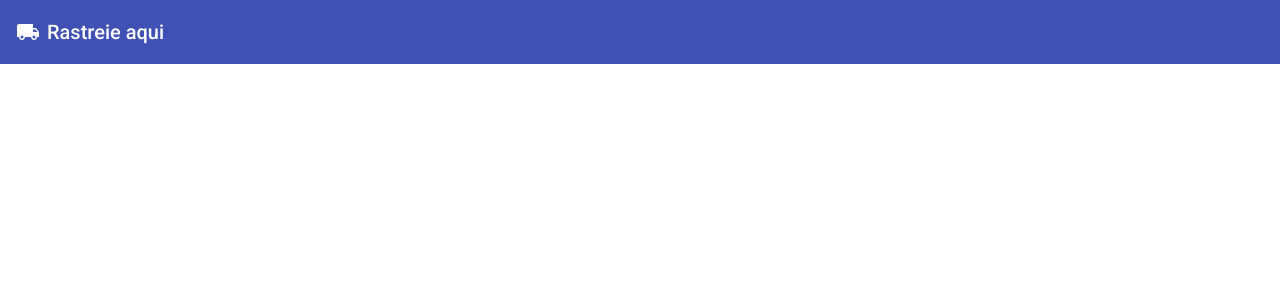
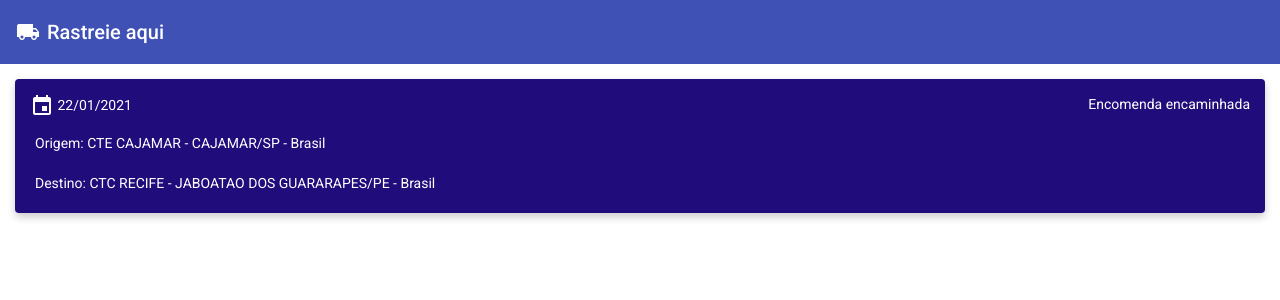
Before and after one commit to eduardo-martiniano/rastreie-aqui, an Angular app: page / in a window 1280 px wide. Shown: the top 300 px of the page. Built offline with nearby package versions, Linux system fonts and the light colour scheme.

Commit message:
Adiciona o componente Checkpoint

```diff
--- a/src/app/app.component.html
+++ b/src/app/app.component.html
@@ -1 +1,2 @@
 <app-header></app-header>
+<app-checkpoint></app-checkpoint>
--- /dev/null
+++ b/src/app/components/checkpoint/checkpoint.component.css
@@ -0,0 +1,37 @@
+.card {
+  background-color: rgb(33, 12, 124);
+  margin: 15px;
+  border-radius: 4px;
+  padding: 10px;
+  box-shadow: 0 4px 8px 0 rgba(0,0,0,0.2);
+  transition: 0.3s;
+  color: white;
+}
+.card:hover {
+  box-shadow: 0 8px 16px 0 rgba(0, 0, 0, 1);
+  cursor: pointer;
+}
+
+.description {
+  width: 50%;
+  text-align: right;
+  padding: 5px;
+  white-space: nowrap;
+}
+
+.date {
+  width: 50%;
+  padding: 5px;
+}
+
+.header{
+  display: flex;
+}
+
+.origin {
+  padding: 10px;
+}
+
+.destination {
+  padding: 10px;
+}
--- /dev/null
+++ b/src/app/components/checkpoint/checkpoint.component.html
@@ -0,0 +1,17 @@
+<div class="card">
+  <div class="header">
+    <div class="date">
+      <i class="material-icons" style="vertical-align: middle;">event</i>
+      {{checkpoint.Date}}
+    </div>
+    <div class="description">
+      {{checkpoint.Description}}
+    </div>
+  </div>
+  <div class="origin">
+    Origem: {{checkpoint.OriginalDetails}}
+  </div>
+  <div class="destination">
+    Destino: {{checkpoint.Destination}}
+  </div>
+</div>
--- /dev/null
+++ b/src/app/components/checkpoint/checkpoint.component.ts
@@ -0,0 +1,30 @@
+import { Component, OnInit } from '@angular/core';
+import { Checkpoint } from 'src/models/checkpoint.model';
+
+@Component({
+  selector: 'app-checkpoint',
+  templateUrl: './checkpoint.component.html',
+  styleUrls: ['./checkpoint.component.css']
+})
+export class CheckpointComponent implements OnInit {
+
+   checkpoint: Checkpoint = {
+    Date: "22/01/2021",
+    Description: "Encomenda encaminhada",
+    Destination: "CTC RECIFE - JABOATAO DOS GUARARAPES/PE - Brasil",
+    Details: "CTE CAJAMAR - CAJAMAR/SP - Brasil",
+    OriginalDescription: "Encomenda encaminhada",
+    OriginalDestination: "CTC RECIFE - JABOATAO DOS GUARARAPES/PE - Brasil",
+    OriginalDetails: "CTE CAJAMAR - CAJAMAR/SP - Brasil",
+    OriginalExtraInformation: "",
+    PickupAddress: "",
+    Status: "TRANSIT"
+  }
+
+  constructor() { }
+
+  ngOnInit(): void {
+
+  }
+
+}
```
Also changed, not shown: src/app/app.module.ts (+6 -2 lines), src/models/checkpoint.model.ts (added, +13 -0 lines), 1 other file (tests, documents, lock files or other folders).
